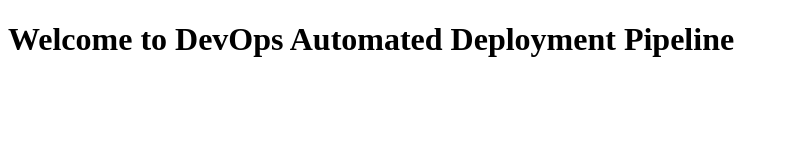
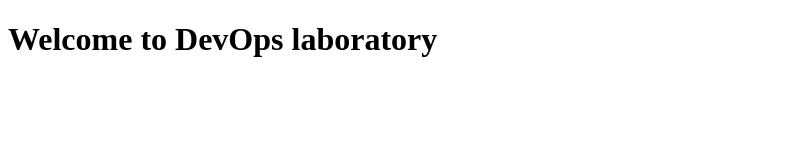
Before and after one commit to Naveenkumar10032003/-devops-project, a plain HTML site: page index.html in a window 1280 px wide. Shown: the whole page, without its empty margins (0-789 px from the left). Drawn offline with Linux system fonts and the light colour scheme.

Commit message:
Update header text in index.html

```diff
--- a/index.html
+++ b/index.html
@@ -4,6 +4,6 @@
     <title>DevOps Project</title>
 </head>
 <body>
-    <h1>Welcome to DevOps Automated Deployment Pipeline</h1>
+    <h1>Welcome to DevOps laboratory</h1>
 </body>
 </html>
```
